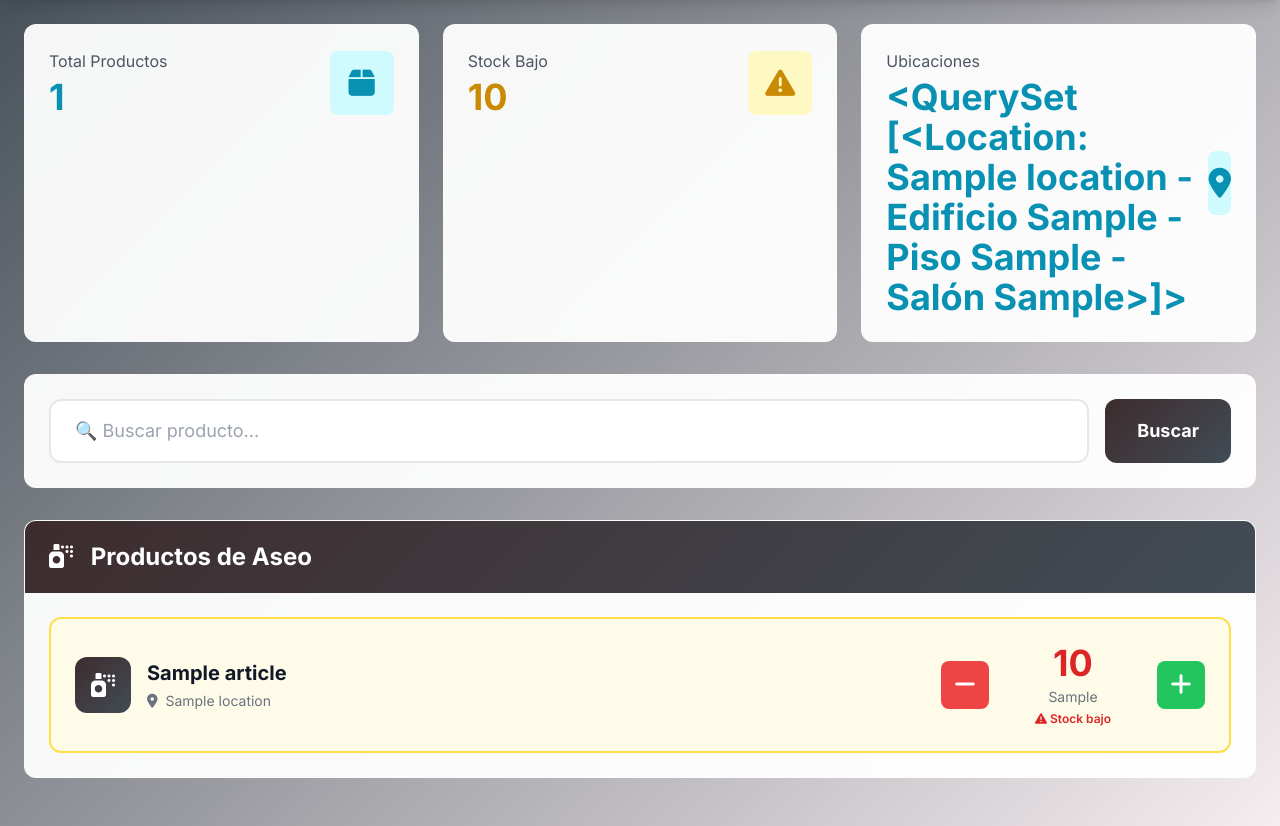
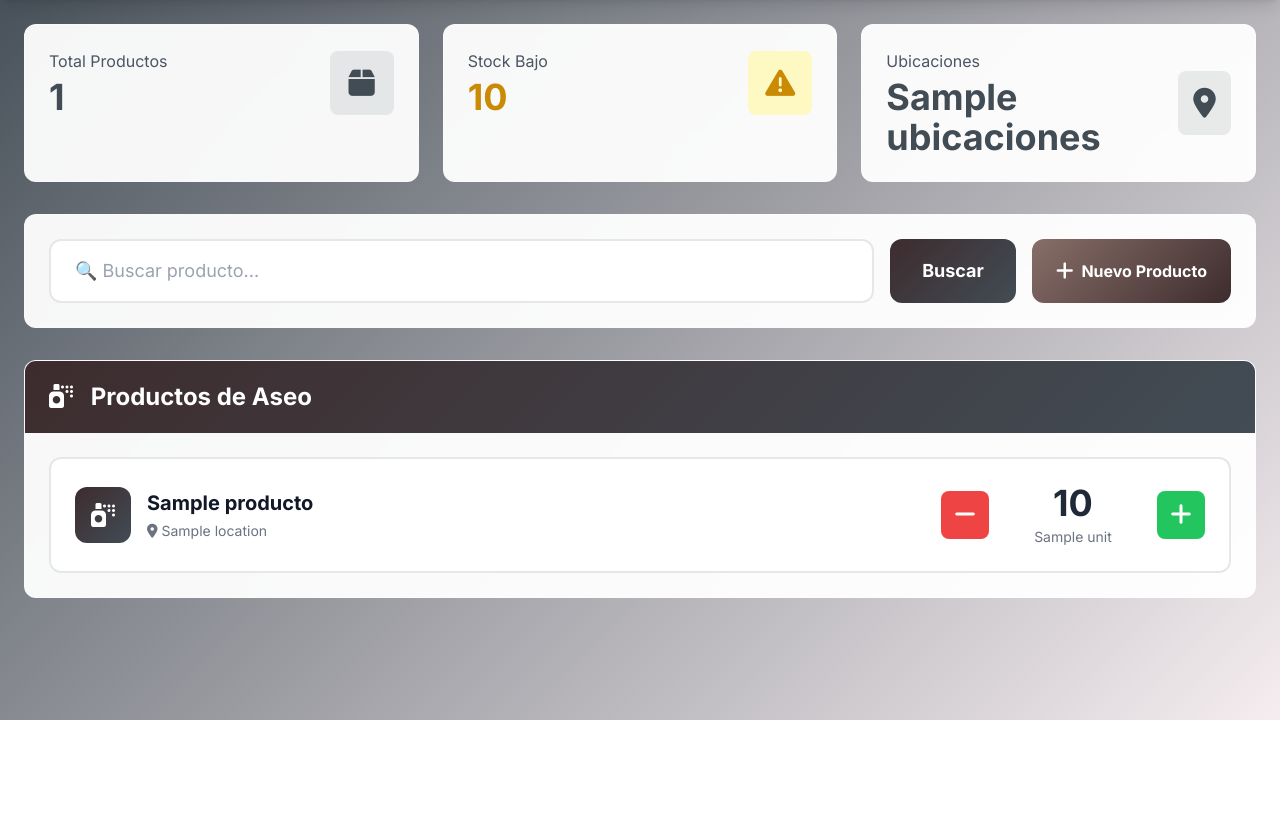
Before and after one commit to JACOboooodfg/Gestor_inventarios, a Django app: template templates/inventory/aseo_dashboard.html in a window 1280 px wide. Shown: the part 80-906 px from the top of the page. After the commit the page ends 800 px from the top, so only its background shows below. Run offline with Django 5.2, Linux system fonts and the light colour scheme; tables that the repository leaves empty hold one stand-in row (values such as "Sample post"); the template is opened without the code that fills it: values that come from a table or form of the project are taken from there, most other values are stand-ins (such as "Sample title", 1, 10 or a date in 2020); parts of the project's set-up code (start-up, migrations or seed data) failed here and were passed over; some libraries are stand-ins or nearby versions.

Commit message:
a mi algo no me esta cuadrando aca

```diff
--- a/templates/inventory/aseo_dashboard.html
+++ b/templates/inventory/aseo_dashboard.html
@@ -9,10 +9,10 @@
         <div class="flex items-center justify-between">
             <div>
                 <p class="text-gray-600 mb-1">Total Productos</p>
-                <p class="text-4xl font-bold text-cyan-600">{{ total_productos }}</p>
+                <p class="text-4xl font-bold" style="color: #424C55;">{{ total_productos }}</p>
             </div>
-            <div class="w-16 h-16 rounded-lg bg-cyan-100 flex items-center justify-center">
-                <i class="fas fa-box text-cyan-600 text-3xl"></i>
+            <div class="w-16 h-16 rounded-lg flex items-center justify-center" style="background: rgba(66,76,85,0.1);">
+                <i class="fas fa-box text-3xl" style="color: #424C55;"></i>
             </div>
         </div>
     </div>
@@ -33,22 +33,25 @@
         <div class="flex items-center justify-between">
             <div>
                 <p class="text-gray-600 mb-1">Ubicaciones</p>
-                <p class="text-4xl font-bold text-cyan-600">{{ ubicaciones }}</p>
+                <p class="text-4xl font-bold" style="color: #424C55;">{{ ubicaciones }}</p>
             </div>
-            <div class="w-16 h-16 rounded-lg bg-cyan-100 flex items-center justify-center">
-                <i class="fas fa-map-marker-alt text-cyan-600 text-3xl"></i>
+            <div class="w-16 h-16 rounded-lg flex items-center justify-center" style="background: rgba(66,76,85,0.1);">
+                <i class="fas fa-map-marker-alt text-3xl" style="color: #424C55;"></i>
             </div>
         </div>
     </div>
 </div>
 
-<!-- Búsqueda Simple -->
+<!-- Búsqueda + Botón Nuevo Producto -->
 <div class="glass-strong rounded-xl p-6 mb-8">
-    <form method="get" class="flex gap-4">
+    <div class="flex flex-col md:flex-row gap-4">
+        <form method="get" class="flex gap-4 flex-1">
             <input type="text" name="q" value="{{ query }}"
                    placeholder="🔍 Buscar producto..."
-               class="flex-1 px-6 py-4 border-2 border-gray-200 rounded-xl focus:ring-2 focus:ring-cyan-500 focus:border-cyan-500 text-lg">
-        <button type="submit" class="px-8 py-4 bg-gradient-primary text-white rounded-xl hover:shadow-xl transition font-bold text-lg">
+                   class="flex-1 px-6 py-4 border-2 border-gray-200 rounded-xl focus:ring-2 focus:border-transparent text-lg"
+                   style="focus-ring-color: #424C55;">
+            <button type="submit" class="px-8 py-4 text-white rounded-xl hover:opacity-90 transition font-bold text-lg"
+                    style="background: linear-gradient(135deg, #3D2C2E 0%, #424C55 100%);">
                 Buscar
             </button>
             {% if query %}
@@ -57,11 +60,20 @@
             </a>
             {% endif %}
         </form>
+
+        <!-- Botón abrir modal -->
+        <button onclick="document.getElementById('modalNuevoProducto').classList.remove('hidden')"
+                class="px-6 py-4 text-white rounded-xl font-bold transition hover:opacity-90 flex items-center gap-2"
+                style="background: linear-gradient(135deg, #886F68 0%, #3D2C2E 100%);">
+            <i class="fas fa-plus text-xl"></i>
+            Nuevo Producto
+        </button>
+    </div>
 </div>
 
-<!-- Lista de Productos SIMPLIFICADA -->
+<!-- Lista de Productos -->
 <div class="glass-strong rounded-xl overflow-hidden">
-    <div class="px-6 py-5 bg-gradient-primary">
+    <div class="px-6 py-5" style="background: linear-gradient(135deg, #3D2C2E 0%, #424C55 100%);">
         <h2 class="text-2xl font-bold text-white">
             <i class="fas fa-spray-can mr-3"></i>
             Productos de Aseo
@@ -74,35 +86,30 @@
             {% for producto in productos %}
             <div class="bg-white border-2 {% if producto.is_low_stock %}border-yellow-300 bg-yellow-50{% else %}border-gray-200{% endif %} rounded-xl p-6 hover:shadow-lg transition">
                 <div class="flex items-center justify-between">
-                    <!-- Nombre y Ubicación -->
                     <div class="flex items-center space-x-4 flex-1">
-                        <div class="w-14 h-14 rounded-xl bg-gradient-primary flex items-center justify-center">
+                        <div class="w-14 h-14 rounded-xl flex items-center justify-center"
+                             style="background: linear-gradient(135deg, #3D2C2E 0%, #424C55 100%);">
                             <i class="fas fa-spray-can text-white text-2xl"></i>
                         </div>
                         <div class="flex-1">
-                            <h3 class="text-xl font-bold text-gray-900 mb-1">
-                                {{ producto.name }}
-                            </h3>
+                            <h3 class="text-xl font-bold text-gray-900 mb-1">{{ producto.name }}</h3>
                             {% if producto.location %}
                             <p class="text-sm text-gray-500">
-                                <i class="fas fa-map-marker-alt mr-1"></i>
-                                {{ producto.location.name }}
+                                <i class="fas fa-map-marker-alt mr-1"></i>{{ producto.location.name }}
                             </p>
                             {% endif %}
                         </div>
                     </div>
 
-                    <!-- Cantidad con Botones +/- -->
                     <div class="flex items-center space-x-6">
-                        <!-- Botón Disminuir -->
                         <button onclick="ajustarCantidad({{ producto.pk }}, -1)"
                                 class="w-12 h-12 bg-red-500 hover:bg-red-600 text-white rounded-lg font-bold text-2xl transition">
                             <i class="fas fa-minus"></i>
                         </button>
 
-                        <!-- Cantidad Actual -->
                         <div class="text-center min-w-[120px]">
-                            <p class="text-4xl font-bold {% if producto.is_low_stock %}text-red-600{% else %}text-cyan-600{% endif %}" id="cantidad-{{ producto.pk }}">
+                            <p class="text-4xl font-bold {% if producto.is_low_stock %}text-red-600{% else %}text-gray-800{% endif %}"
+                               id="cantidad-{{ producto.pk }}">
                                 {{ producto.quantity }}
                             </p>
                             <p class="text-sm text-gray-500 mt-1">{{ producto.unit }}</p>
@@ -113,7 +120,6 @@
                             {% endif %}
                         </div>
 
-                        <!-- Botón Aumentar -->
                         <button onclick="ajustarCantidad({{ producto.pk }}, 1)"
                                 class="w-12 h-12 bg-green-500 hover:bg-green-600 text-white rounded-lg font-bold text-2xl transition">
                             <i class="fas fa-plus"></i>
@@ -128,15 +134,105 @@
     <div class="text-center py-20">
         <i class="fas fa-broom text-gray-300 text-8xl mb-6"></i>
         <p class="text-gray-500 text-xl font-semibold">
-            {% if query %}
-            No se encontró "{{ query }}"
-            {% else %}
-            No hay productos de aseo
-            {% endif %}
+            {% if query %}No se encontró "{{ query }}"{% else %}No hay productos de aseo{% endif %}
         </p>
     </div>
     {% endif %}
 </div>
+
+
+<!-- MODAL: Nuevo Producto -->
+<div id="modalNuevoProducto" class="hidden fixed inset-0 z-50 flex items-center justify-center p-4"
+     style="background: rgba(61,44,46,0.6); backdrop-filter: blur(4px);">
+    <div class="glass-strong rounded-2xl shadow-2xl w-full max-w-lg">
+
+        <!-- Header modal -->
+        <div class="px-8 py-6 rounded-t-2xl flex items-center justify-between"
+             style="background: linear-gradient(135deg, #3D2C2E 0%, #424C55 100%);">
+            <h3 class="text-2xl font-bold text-white">
+                <i class="fas fa-plus-circle mr-3"></i>Nuevo Producto
+            </h3>
+            <button onclick="document.getElementById('modalNuevoProducto').classList.add('hidden')"
+                    class="text-white hover:opacity-70 transition text-2xl">
+                <i class="fas fa-times"></i>
+            </button>
+        </div>
+
+        <!-- Formulario -->
+        <form method="post" action="{% url 'article_create' %}" class="p-8 space-y-5">
+            {% csrf_token %}
+            <!-- Campo oculto para volver al dashboard de aseo -->
+            <input type="hidden" name="from_aseo" value="1">
+
+            <div>
+                <label class="block text-sm font-semibold text-gray-700 mb-2">
+                    <i class="fas fa-tag mr-1"></i> Nombre del producto *
+                </label>
+                <input type="text" name="name" required
+                       placeholder="Ej: Jabón líquido, Desinfectante..."
+                       class="w-full px-4 py-3 border-2 border-gray-200 rounded-xl focus:outline-none focus:border-gray-500 text-gray-800">
+            </div>
+
+            <div class="grid grid-cols-2 gap-4">
+                <div>
+                    <label class="block text-sm font-semibold text-gray-700 mb-2">
+                        <i class="fas fa-hashtag mr-1"></i> Cantidad inicial
+                    </label>
+                    <input type="number" name="quantity" value="0" min="0"
+                           class="w-full px-4 py-3 border-2 border-gray-200 rounded-xl focus:outline-none focus:border-gray-500 text-gray-800">
+                </div>
+                <div>
+                    <label class="block text-sm font-semibold text-gray-700 mb-2">
+                        <i class="fas fa-ruler mr-1"></i> Unidad
+                    </label>
+                    <select name="unit" class="w-full px-4 py-3 border-2 border-gray-200 rounded-xl focus:outline-none focus:border-gray-500 text-gray-800">
+                        <option value="unidad">Unidad</option>
+                        <option value="litro">Litro</option>
+                        <option value="kg">Kilogramo</option>
+                        <option value="galón">Galón</option>
+                        <option value="rollo">Rollo</option>
+                        <option value="paquete">Paquete</option>
+                        <option value="bolsa">Bolsa</option>
+                    </select>
+                </div>
+            </div>
+
+            <div>
+                <label class="block text-sm font-semibold text-gray-700 mb-2">
+                    <i class="fas fa-map-marker-alt mr-1"></i> Ubicación
+                </label>
+                <select name="location" class="w-full px-4 py-3 border-2 border-gray-200 rounded-xl focus:outline-none focus:border-gray-500 text-gray-800">
+                    <option value="">Sin ubicación</option>
+                    {% for loc in locations %}
+                    <option value="{{ loc.pk }}">{{ loc.name }}</option>
+                    {% endfor %}
+                </select>
+            </div>
+
+            <div>
+                <label class="block text-sm font-semibold text-gray-700 mb-2">
+                    <i class="fas fa-exclamation-circle mr-1"></i> Cantidad mínima (alerta stock bajo)
+                </label>
+                <input type="number" name="min_quantity" value="5" min="0"
+                       class="w-full px-4 py-3 border-2 border-gray-200 rounded-xl focus:outline-none focus:border-gray-500 text-gray-800">
+            </div>
+
+            <div class="flex gap-4 pt-2">
+                <button type="button"
+                        onclick="document.getElementById('modalNuevoProducto').classList.add('hidden')"
+                        class="flex-1 py-3 bg-gray-200 text-gray-700 rounded-xl font-semibold hover:bg-gray-300 transition">
+                    Cancelar
+                </button>
+                <button type="submit"
+                        class="flex-1 py-3 text-white rounded-xl font-bold hover:opacity-90 transition"
+                        style="background: linear-gradient(135deg, #3D2C2E 0%, #424C55 100%);">
+                    <i class="fas fa-save mr-2"></i>Guardar Producto
+                </button>
+            </div>
+        </form>
+    </div>
+</div>
+
 {% endblock %}
 
 {% block extra_js %}
@@ -153,19 +249,20 @@
     .then(response => response.json())
     .then(data => {
         if (data.success) {
-            // Actualizar cantidad en pantalla
             document.getElementById('cantidad-' + productoId).textContent = data.nueva_cantidad;
-
-            // Mostrar notificación
             showNotification(data.message, 'success');
         } else {
             showNotification(data.message, 'error');
         }
     })
     .catch(error => {
-        console.error('Error:', error);
         showNotification('Error al actualizar cantidad', 'error');
     });
 }
+
+// Cerrar modal al hacer click fuera
+document.getElementById('modalNuevoProducto').addEventListener('click', function(e) {
+    if (e.target === this) this.classList.add('hidden');
+});
 </script>
 {% endblock %}
```
Also changed, not shown: inventory/views.py (+41 -36 lines), templates/inventory/dashboard.html (+14 -5 lines). Lines whose indentation alone changed are shown as unchanged.
